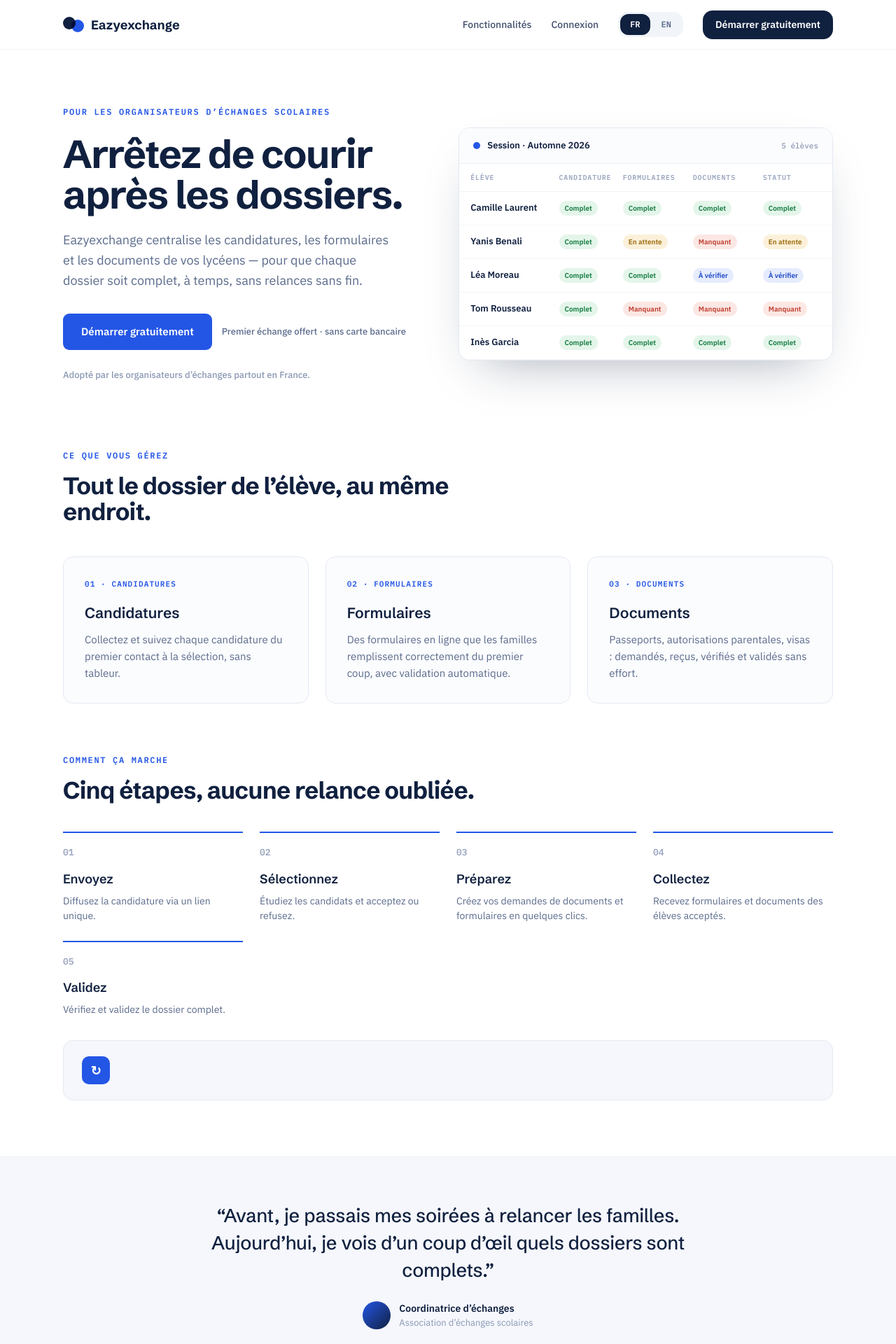
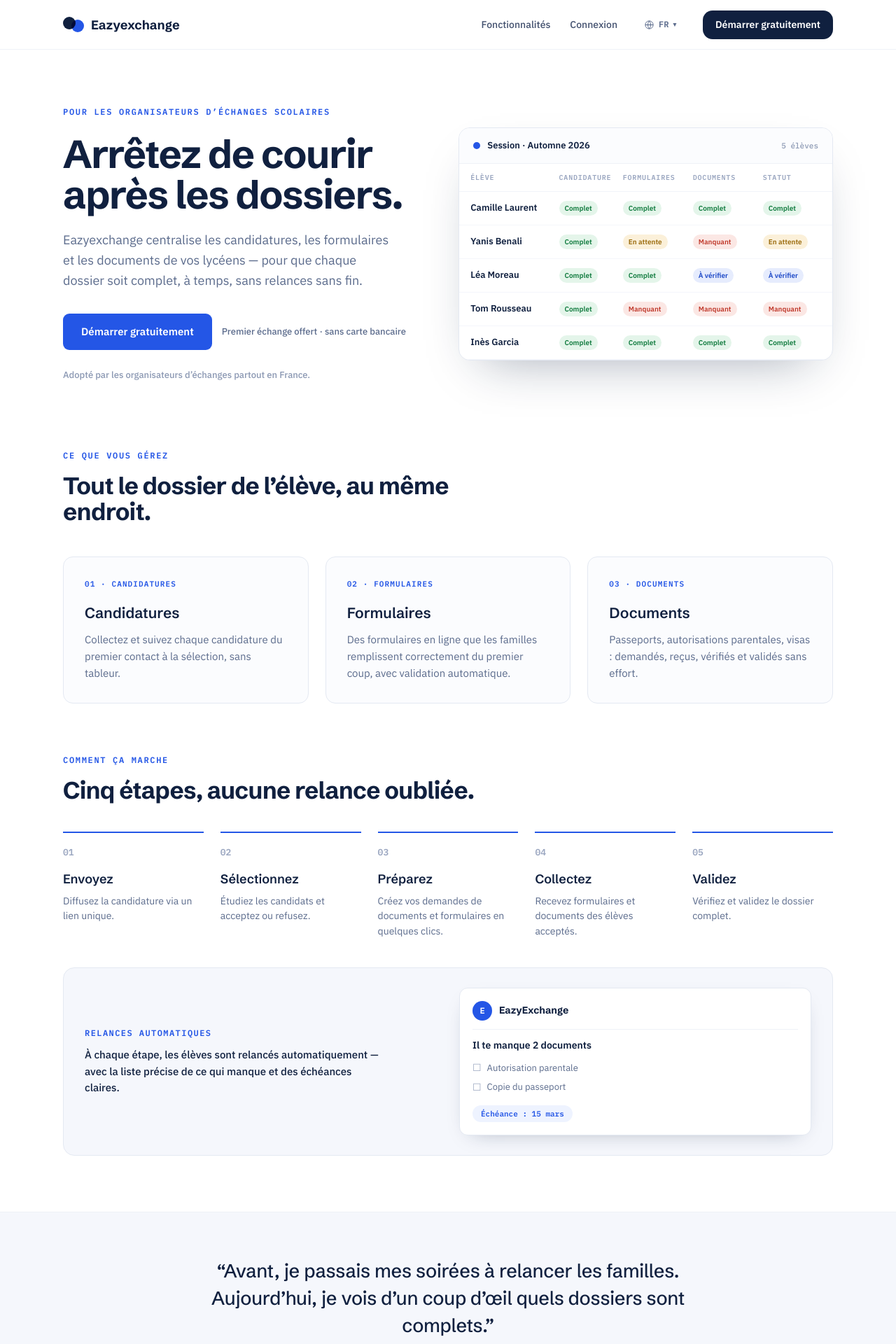
Before and after one commit to bjornstephany/eazyexchange, a Next.js app: page / in a window 1280 px wide. Shown: the top 1920 px of the page at 70% size. Built offline with nearby package versions, Linux system fonts and the light colour scheme; no server answers.

Commit message:
feat(landing): quiet language dropdown, 5-col steps, reminder-email preview block

```diff
--- a/components/landing/HowItWorks.tsx
+++ b/components/landing/HowItWorks.tsx
@@ -9,7 +9,7 @@
       <h2 className="mb-10 max-w-[640px] font-display text-[34px] font-bold leading-[1.1] tracking-[-.02em] text-[#10203F]">
         {how.title}
       </h2>
-      <div className="grid gap-6 sm:grid-cols-2 lg:grid-cols-4">
+      <div className="grid gap-6 sm:grid-cols-2 lg:grid-cols-5">
         {how.steps.map((st) => (
           <div key={st.n} className="border-t-2 border-[#2456E6] pt-[18px]">
             <p className="mb-3.5 font-mono text-[13px] font-semibold text-[#9AA6C0]">{st.n}</p>
@@ -18,14 +18,36 @@
           </div>
         ))}
       </div>
-      <div className="mt-8 flex items-center gap-4 rounded-[14px] border border-[#E4E9F2] bg-[#F5F7FC] px-[26px] py-[22px]">
-        <span
-          className="flex h-10 w-10 flex-none items-center justify-center rounded-[10px] bg-[#2456E6] text-[18px] font-semibold text-white"
-          aria-hidden
-        >
-          &#8635;
-        </span>
-        <p className="max-w-[820px] text-[15px] font-medium leading-[1.5] text-[#10203F]">{how.note}</p>
+
+      <div className="mt-10 grid items-center gap-8 rounded-[16px] border border-[#E4E9F2] bg-[#F5F7FC] px-[30px] py-[28px] md:grid-cols-2">
+        <div>
+          <p className="mb-2.5 font-mono text-[12px] font-semibold uppercase tracking-[.12em] text-[#2456E6]">
+            {how.reminder.eyebrow}
+          </p>
+          <p className="max-w-[420px] text-[15px] font-medium leading-[1.55] text-[#10203F]">
+            {how.reminder.note}
+          </p>
+        </div>
+        <div className="rounded-[12px] border border-[#E4E9F2] bg-white p-[18px] shadow-[0_10px_30px_-18px_rgba(16,32,63,.4)]">
+          <div className="flex items-center gap-2.5 border-b border-[#EEF1F7] pb-3">
+            <span className="flex h-7 w-7 flex-none items-center justify-center rounded-full bg-[#2456E6] text-[12px] font-bold text-white" aria-hidden>
+              E
+            </span>
+            <span className="font-display text-[14px] font-bold text-[#10203F]">{how.reminder.sender}</span>
+          </div>
+          <p className="mt-3 text-[14px] font-semibold text-[#10203F]">{how.reminder.subject}</p>
+          <ul className="mt-3 flex flex-col gap-2">
+            {how.reminder.checklist.map((item) => (
+              <li key={item} className="flex items-center gap-2 text-[13px] text-[#5B6B8C]">
+                <span aria-hidden className="text-[14px] leading-none text-[#9AA6C0]">☐</span>
+                {item}
+              </li>
+            ))}
+          </ul>
+          <span className="mt-4 inline-block rounded-full bg-[#EEF3FF] px-3 py-1 font-mono text-[11px] font-semibold text-[#2456E6]">
+            {how.reminder.deadline}
+          </span>
+        </div>
       </div>
     </section>
   )
--- a/components/landing/LandingNav.tsx
+++ b/components/landing/LandingNav.tsx
@@ -1,4 +1,5 @@
 import Link from 'next/link'
+import { useEffect, useRef, useState } from 'react'
 import { Logo } from './Logo'
 import type { Lang, LandingContent } from '@/lib/landing/content'
 
@@ -11,6 +12,32 @@
   lang: Lang
   setLanguage: (l: Lang) => void
 }) {
+  const [open, setOpen] = useState(false)
+  const menuRef = useRef<HTMLDivElement>(null)
+
+  useEffect(() => {
+    if (!open) return
+    function onPointer(e: Event) {
+      if (menuRef.current && e.target instanceof Node && !menuRef.current.contains(e.target)) {
+        setOpen(false)
+      }
+    }
+    function onKey(e: KeyboardEvent) {
+      if (e.key === 'Escape') setOpen(false)
+    }
+    document.addEventListener('pointerdown', onPointer)
+    document.addEventListener('keydown', onKey)
+    return () => {
+      document.removeEventListener('pointerdown', onPointer)
+      document.removeEventListener('keydown', onKey)
+    }
+  }, [open])
+
+  function pick(l: Lang) {
+    setLanguage(l)
+    setOpen(false)
+  }
+
   return (
     <header className="sticky top-0 z-40 border-b border-[#EEF1F7] bg-white/[.86] backdrop-blur-[12px]">
       <div className="mx-auto flex h-[70px] max-w-[1180px] items-center justify-between px-6 sm:px-10">
@@ -31,20 +58,46 @@
           >
             {nav.login}
           </Link>
-          <div className="flex gap-0.5 rounded-lg bg-[#F1F4F9] p-[3px]">
-            {(['fr', 'en'] as const).map((l) => (
-              <button
-                key={l}
-                type="button"
-                onClick={() => setLanguage(l)}
-                aria-pressed={lang === l}
-                className={`rounded-md px-3.5 py-1.5 font-mono text-[12px] font-semibold uppercase transition-colors ${
-                  lang === l ? 'bg-[#10203F] text-white' : 'text-[#5B6B8C]'
-                }`}
+          <div ref={menuRef} className="relative">
+            <button
+              type="button"
+              aria-label="Changer de langue"
+              aria-haspopup="menu"
+              aria-expanded={open}
+              onClick={() => setOpen((o) => !o)}
+              className="flex items-center gap-1.5 rounded-lg px-2.5 py-1.5 font-mono text-[12px] font-semibold uppercase text-[#5B6B8C] hover:bg-[#F1F4F9] hover:text-[#10203F]"
+            >
+              <svg viewBox="0 0 24 24" className="h-[15px] w-[15px]" fill="none" stroke="currentColor" strokeWidth="1.6" aria-hidden>
+                <circle cx="12" cy="12" r="9" />
+                <path d="M3 12h18" />
+                <path d="M12 3a14 14 0 0 1 0 18a14 14 0 0 1 0-18" />
+              </svg>
+              {lang}
+              <span aria-hidden className="text-[9px]">▾</span>
+            </button>
+            {open && (
+              <div
+                role="menu"
+                className="absolute right-0 top-full z-50 mt-1.5 w-36 overflow-hidden rounded-[10px] border border-[#E4E9F2] bg-white py-1 shadow-lg"
               >
-                {l}
-              </button>
-            ))}
+                <button
+                  type="button"
+                  role="menuitem"
+                  onClick={() => pick('fr')}
+                  className={`block w-full px-3.5 py-2 text-left text-[13px] hover:bg-[#F1F4F9] ${lang === 'fr' ? 'font-semibold text-[#10203F]' : 'text-[#5B6B8C]'}`}
+                >
+                  Français
+                </button>
+                <button
+                  type="button"
+                  role="menuitem"
+                  onClick={() => pick('en')}
+                  className={`block w-full px-3.5 py-2 text-left text-[13px] hover:bg-[#F1F4F9] ${lang === 'en' ? 'font-semibold text-[#10203F]' : 'text-[#5B6B8C]'}`}
+                >
+                  English
+                </button>
+              </div>
+            )}
           </div>
           <Link
             href="/signup"
```
Also changed, not shown: 1 other file (tests, documents, lock files or other folders).
